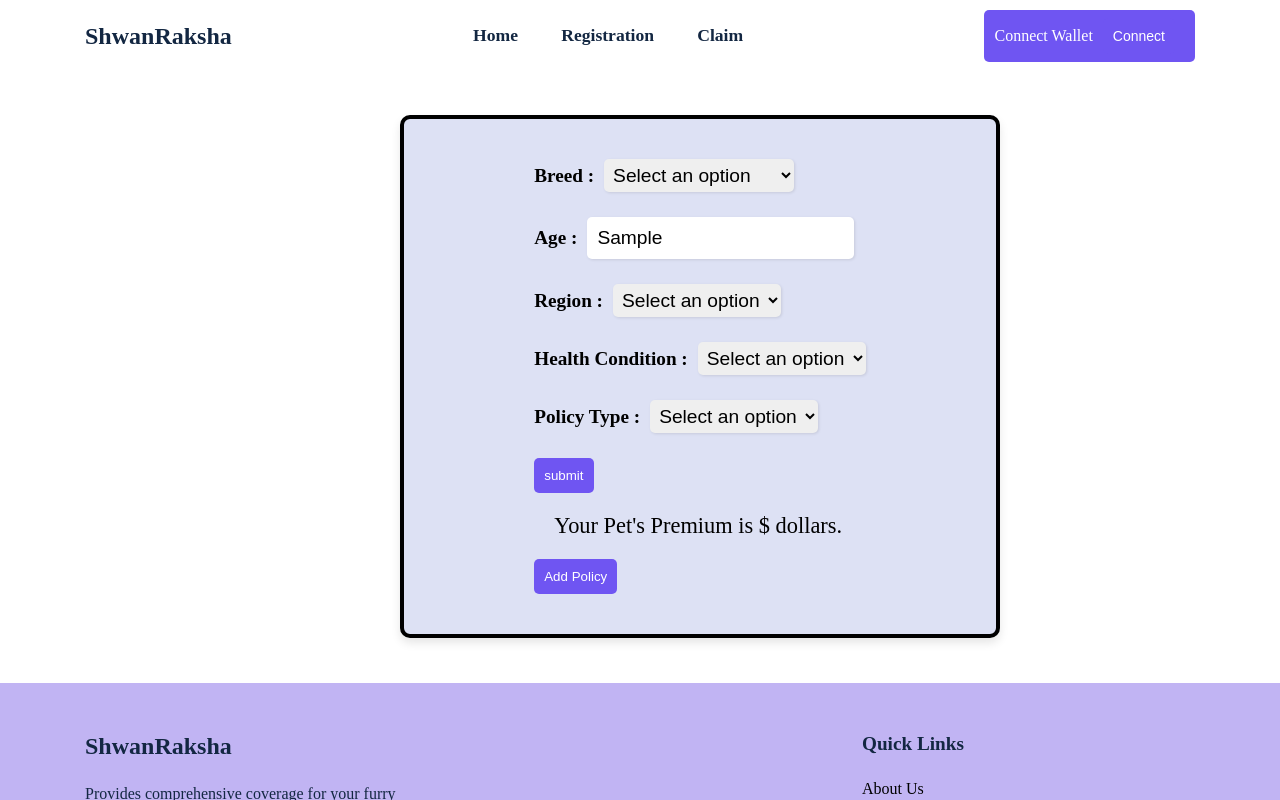
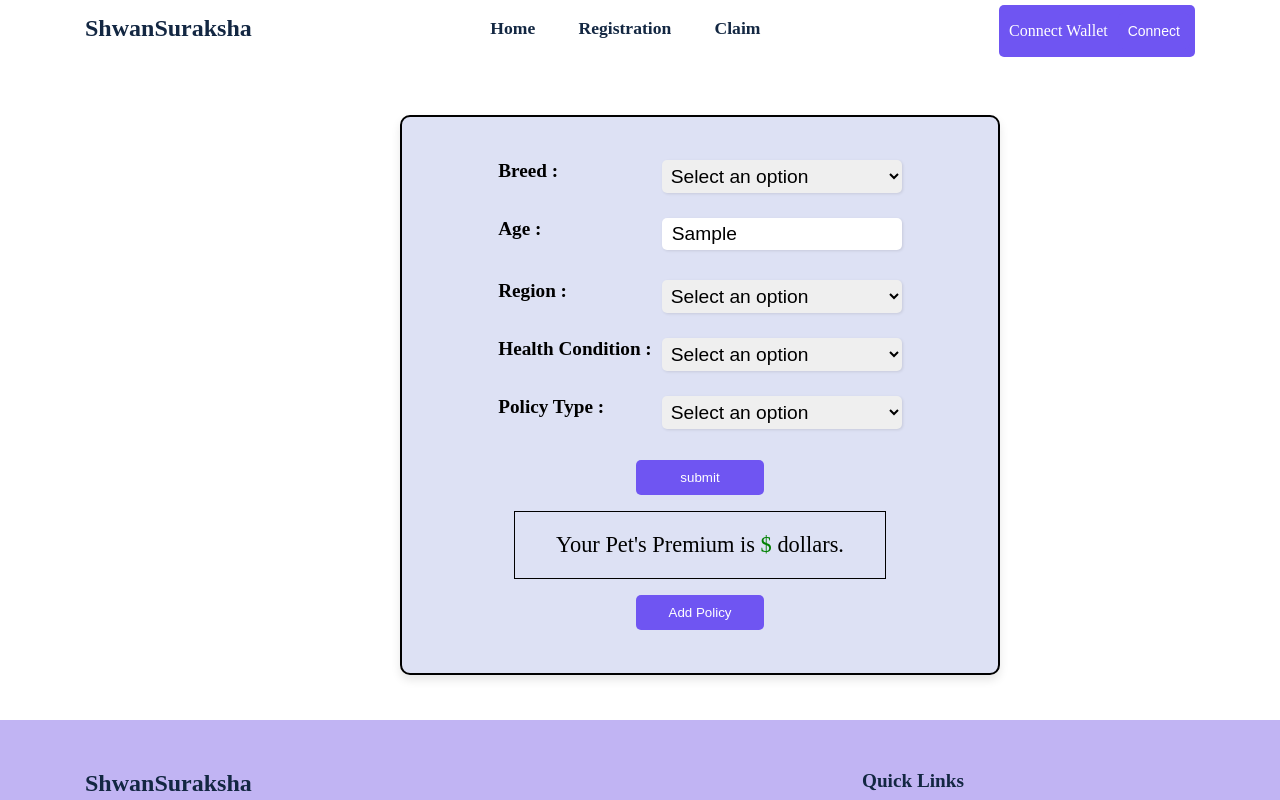
Before and after one commit to vishal5208/ShwanSuraksha, a React (Create React App) app in the folder frontend/: page /Form in a window 1280 px wide. Both pictures are taken after typing "Sample" into the empty fields and a click on the button "submit". Shown: the top 800 px of the page. Built offline with nearby package versions, Linux system fonts and the light colour scheme.

Commit message:
some ui changes

```diff
--- a/frontend/public/index.html
+++ b/frontend/public/index.html
@@ -1,14 +1,12 @@
 <!DOCTYPE html>
 <html lang="en">
+
 <head>
   <meta charset="utf-8" />
   <link rel="icon" href="%PUBLIC_URL%/DOG.ico" />
   <meta name="viewport" content="width=device-width, initial-scale=1" />
   <meta name="theme-color" content="#000000" />
-    <meta
-      name="description"
-      content="Web site created using create-react-app"
-    />
+  <meta name="description" content="Web site created using create-react-app" />
   <link rel="apple-touch-icon" href="%PUBLIC_URL%/logo192.png" />
   <!--
       manifest.json provides metadata used when your web app is installed on a
@@ -24,8 +22,9 @@
       work correctly both with client-side routing and a non-root public URL.
       Learn how to configure a non-root public URL by running `npm run build`.
     -->
-    <title>Shwanraksha</title>
+  <title>ShwanSuraksha</title>
 </head>
+
 <body>
   <noscript>You need to enable JavaScript to run this app.</noscript>
   <div id="root"></div>
@@ -40,4 +39,5 @@
       To create a production bundle, use `npm run build` or `yarn build`.
     -->
 </body>
+
 </html>
--- a/frontend/src/components/UI/Footer.jsx
+++ b/frontend/src/components/UI/Footer.jsx
@@ -1,15 +1,15 @@
-import React from 'react';
+import React from "react";
 import "../../styles/footer.css";
 
 const Footer = () => {
-
-const year = new Date().getFullYear()
-  return <footer className="footer">
+  const year = new Date().getFullYear();
+  return (
+    <footer className="footer">
       <div className="container">
         <div className="footer__wrapper">
           <div className="footer__box">
             <div className="logo">
-                <h2>ShwanRaksha</h2>
+              <h2>ShwanSuraksha</h2>
             </div>
             <p>Provides comprehensive coverage for your furry friend.</p>
           </div>
@@ -18,17 +18,20 @@ const year = new Date().getFullYear()
             <h4 className="footer__title">Quick Links</h4>
 
             <ul className="footer__links">
-                    <li><a href="#"></a>About Us</li>
-                    <li><a href="#"></a>Contact Us</li>
+              <li>
+                <a href="#"></a>About Us
+              </li>
+              <li>
+                <a href="#"></a>Contact Us
+              </li>
             </ul>
           </div>
         </div>
 
-        <p className='copyright'>
-            Copyright - {year}. All rights reserved.
-        </p>
+        <p className="copyright">Copyright - {year}. All rights reserved.</p>
       </div>
     </footer>
-}
+  );
+};
 
-export default Footer
+export default Footer;
--- a/frontend/src/components/UI/Header.jsx
+++ b/frontend/src/components/UI/Header.jsx
@@ -55,15 +55,13 @@ const Header = () => {
       <div className="container">
         <div className="nav__wrapper">
           <div className="logo">
-            <h2>ShwanRaksha</h2>
+            <h2>ShwanSuraksha</h2>
           </div>
           <div className="navigation">
             <ul className="menu">
               {nav__links.map((item) => (
                 <li className="nav__item">
-                  <Link to={item.path}>
-                    {item.display}
-                  </Link>
+                  <Link to={item.path}>{item.display}</Link>
                 </li>
               ))}
             </ul>
--- a/frontend/src/components/UI/Home.jsx
+++ b/frontend/src/components/UI/Home.jsx
@@ -1,28 +1,39 @@
-import React from 'react';
+import React from "react";
 import HomeImg from "../../assets/img/heroImg.png";
 import "../../styles/home.css";
-import { Link } from 'react-router-dom';
+import { Link } from "react-router-dom";
 
 const Home = () => {
-  return <section id='home'>
+  return (
+    <section id="home">
       <div className="container">
         <div className="Home__wrapper">
           <div className="Home__content">
             <h2
-                className='Home__content'
+              className="Home__content"
               data-aos="fade-up"
               data-aos-duration="1500"
             >
-                    <span className="highlights">ShwanRaksha: </span> Pet Dog Insurance!
+              <span className="highlights">ShwanSuraksha: </span> Pet Dog
+              Insurance!
             </h2>
-                <p data-aos="fade-up"
-                data-aos-delay="100"
-                data-aos-duration="1800">Provides comprehensive coverage for your furry friend. As a pet owner, you know that unexpected accidents and illnesses can happen at any time, and the cost of veterinary care can be quite expensive. Shwanraksha offers a variety of insurance plans to help you protect your dog's health and your finances.</p>
+            <p data-aos="fade-up" data-aos-delay="100" data-aos-duration="1800">
+              Provides comprehensive coverage for your furry friend. As a pet
+              owner, you know that unexpected accidents and illnesses can happen
+              at any time, and the cost of veterinary care can be quite
+              expensive. ShwanSuraksha offers a variety of insurance plans to
+              help you protect your dog's health and your finances.
+            </p>
 
-                <div className="Home__btns" data-aos="fade-up"
+            <div
+              className="Home__btns"
+              data-aos="fade-up"
               data-aos-delay="200"
-                data-aos-duration="2000">
-                   <Link to = "/form"><button className='register__btn'>Get started</button></Link>
+              data-aos-duration="2000"
+            >
+              <Link to="/form">
+                <button className="register__btn">Get started</button>
+              </Link>
             </div>
           </div>
 
@@ -42,8 +53,7 @@ const Home = () => {
         </div>
       </div>
     </section>
-
+  );
 };
 
-
-export default Home
+export default Home;
--- a/frontend/src/components/UI/Insurance.jsx
+++ b/frontend/src/components/UI/Insurance.jsx
@@ -1,18 +1,26 @@
-import React from 'react';
+import React from "react";
 import "../../styles/insurance.css";
 import lunges from "../../assets/img/icon.png";
 import extended from "../../assets/img/hospital.png";
 import yoga from "../../assets/img/theft2.png";
 
 const insurance = () => {
-  return <section>
+  return (
+    <section>
       <div className="container insurance__container">
         <div className="insurance__top">
           <h2 className="section__title">
-            Why <span className="hightlights">ShwanRaksha </span>Pet Dog Insurance Policy?
+            Why <span className="hightlights">ShwanSuraksha </span>Pet Dog
+            Insurance Policy?
           </h2>
-        <p>For a lot of us, our pets are like our family. We do everything we can to take care of them. We ensure that our pets are well-fed, trained well, get enough of space to run and be fit and, of course, get showered with love and attention.
-        So why not include them in the circle of protection that insurance offers, ShwanRaksha Insurance Policy.</p>
+          <p>
+            For a lot of us, our pets are like our family. We do everything we
+            can to take care of them. We ensure that our pets are well-fed,
+            trained well, get enough of space to run and be fit and, of course,
+            get showered with love and attention. So why not include them in the
+            circle of protection that insurance offers, ShwanSuraksha Insurance
+            Policy.
+          </p>
         </div>
 
         <div className="insurance__wrapper">
@@ -24,7 +32,8 @@ const insurance = () => {
             <div className="insurance__content">
               <h4>Protection</h4>
               <p>
-                    Provides protection against third party legal liability of pet owner including the legal costs for defending the claim
+                Provides protection against third party legal liability of pet
+                owner including the legal costs for defending the claim
               </p>
             </div>
           </div>
@@ -36,9 +45,7 @@ const insurance = () => {
 
             <div className="insurance__content">
               <h4>Theft Loss</h4>
-                <p>
-                    Covers the theft/loss as well as straying of the pet dog
-                </p>
+              <p>Covers the theft/loss as well as straying of the pet dog</p>
             </div>
           </div>
 
@@ -50,14 +57,15 @@ const insurance = () => {
             <div className="insurance__content">
               <h4>Hospitalization</h4>
               <p>
-                    Covers treatment costs of specified diseases/injuries, hospitalization or death due to illnesses or accidents
+                Covers treatment costs of specified diseases/injuries,
+                hospitalization or death due to illnesses or accidents
               </p>
             </div>
           </div>
-
         </div>
       </div>
     </section>
-}
+  );
+};
 
-export default insurance
+export default insurance;
--- a/frontend/src/components/UI/InsuranceForm.jsx
+++ b/frontend/src/components/UI/InsuranceForm.jsx
@@ -85,13 +85,24 @@ export const InsuranceForm = () => {
   };
 
   return (
-    <form onSubmit={handleSubmit} className="form-box">
+    <form
+      onSubmit={handleSubmit}
+      className="form-box"
+      style={{ border: "2px solid black", height: "35rem" }}
+    >
       <div className="inputs">
-        <div>
+        <div
+          style={{
+            display: "flex",
+            justifyContent: "space-between",
+          }}
+        >
           <label htmlFor="option1" className="input">
             Breed :
           </label>
+
           <select
+            style={{ width: "15rem" }}
             id="option1"
             name="option1"
             value={option1}
@@ -105,11 +116,20 @@ export const InsuranceForm = () => {
           </select>
         </div>
 
-        <div className="inputs" id="inputs__label">
+        <div
+          className="inputs"
+          id="inputs__label"
+          style={{
+            display: "flex",
+            justifyContent: "space-between",
+          }}
+        >
           <label htmlFor="option2" className="input">
             Age :
           </label>
+
           <input
+            style={{ width: "15rem", height: "2rem" }}
             className="age-input-box"
             type="text"
             value={option2}
@@ -118,11 +138,18 @@ export const InsuranceForm = () => {
           />
         </div>
 
-        <div className="inputs">
+        <div
+          className="inputs"
+          style={{
+            display: "flex",
+            justifyContent: "space-between",
+          }}
+        >
           <label htmlFor="option3" className="input">
             Region :
           </label>
           <select
+            style={{ width: "15rem" }}
             id="option3"
             name="option3"
             value={option3}
@@ -137,11 +164,18 @@ export const InsuranceForm = () => {
           </select>
         </div>
 
-        <div className="inputs">
+        <div
+          className="inputs"
+          style={{
+            display: "flex",
+            justifyContent: "space-between",
+          }}
+        >
           <label htmlFor="option4" className="input">
             Health Condition :
           </label>
           <select
+            style={{ width: "15rem" }}
             id="option4"
             name="option4"
             value={option4}
@@ -155,11 +189,18 @@ export const InsuranceForm = () => {
           </select>
         </div>
 
-        <div className="inputs">
+        <div
+          className="inputs"
+          style={{
+            display: "flex",
+            justifyContent: "space-between",
+          }}
+        >
           <label htmlFor="option5" className="input">
             Policy Type :
           </label>
           <select
+            style={{ width: "15rem" }}
             id="option5"
             name="option5"
             value={option5}
@@ -172,18 +213,52 @@ export const InsuranceForm = () => {
           </select>
         </div>
 
-        <button type="submit">submit</button>
+        <div
+          style={{
+            display: "flex",
+            flexDirection: "column",
+            justifyContent: "center",
+            alignItems: "center",
+            marginTop: "1rem",
+          }}
+        >
+          <button type="submit" style={{ width: "8rem" }}>
+            submit
+          </button>
+        </div>
 
         {submitButton === "Submitted" && (
-          <div className="premium">
-            Your Pet's Premium is ${premium.data} dollars.
+          <div
+            className="premium"
+            style={{
+              border: "1px solid black",
+              textAlign: "center",
+              margin: "1rem",
+              padding: "-1rem",
+            }}
+          >
+            Your Pet's Premium is{" "}
+            <span style={{ color: "green" }}>${premium.data}</span> dollars.
           </div>
         )}
 
         {submitButton === "Submitted" && (
-          <button onClick={() => handleAddPolicy(formobject)}>
-            Add Policy
-          </button>
+          <div
+            style={{
+              display: "flex",
+              flexDirection: "column",
+              justifyContent: "center",
+              alignItems: "center",
+              marginTop: "1rem",
+            }}
+          >
+            <button
+              onClick={() => handleAddPolicy(formobject)}
+              style={{ width: "8rem" }}
+            >
+              Add Policy
+            </button>
+          </div>
         )}
       </div>
     </form>
--- a/frontend/src/components/UI/UserData.jsx
+++ b/frontend/src/components/UI/UserData.jsx
@@ -63,7 +63,7 @@ export function PolicyButton() {
   }
 
   return (
-    <div className="userdata-container">
+    <div className="userdata-container" style={{ height: "35rem" }}>
       <input
         type="text"
         value={policyId}
@@ -73,7 +73,7 @@ export function PolicyButton() {
       <button onClick={handleClick}>Get Policy</button>
       {error && <p>Error: {error}</p>}
       {policyData && (
-        <div>
+        <div style={{ border: "2px solid black", padding: "1rem" }}>
           <p>Owner: {policyData.owner.toString()}</p>
           <p>Premium: ${ethers.utils.formatUnits(policyData.premium, 6)}</p>
           <p>Payout: ${ethers.utils.formatUnits(policyData.payout, 6)}</p>
--- a/frontend/src/components/UI/walletComponent.js
+++ b/frontend/src/components/UI/walletComponent.js
@@ -85,7 +85,6 @@
 //   );
 // }
 
-
 import { useState } from "react";
 import { useConnectWallet } from "../Hooks/useConnectWallet";
 import "../../styles/walletcomponent.css";
@@ -113,7 +112,7 @@ export function WalletComponent() {
     <div className="wallet-component-wrapper">
       {connectStatus === "disconnected" && (
         <div className="connect-wallet-wrapper">
-          <span>Connect Wallet</span>
+          <span>Connect&nbsp;Wallet</span>
           {isLoading && <span>Loading...</span>}
           {errorMsg && <span>Error: {errorMsg}</span>}
           {!isLoading && !errorMsg && (
--- a/frontend/src/styles/header.css
+++ b/frontend/src/styles/header.css
@@ -1,16 +1,16 @@
-.header{
+.header {
     width: 100%;
     height: 70px;
-    line-height: 70px;
+    line-height: 2rem;
 }
 
-.nav__wrapper{
+.nav__wrapper {
     display: flex;
     align-items: center;
     justify-content: space-between;
 }
 
-.logo{
+.logo {
     display: flex;
     align-items: center;
     column-gap: 0.5rem;
@@ -24,19 +24,19 @@
     border-radius: 5px;
 } */
 
-.logo h2{
+.logo h2 {
     color: var(--heading-color);
     font-weight: 700 !important;
     font-style: 1.8rem;
 }
 
-.menu{
+.menu {
     display: flex;
     align-items: center;
     column-gap: 2.7rem;
 }
 
-.nav__item a{
+.nav__item a {
     color: var(--heading-color);
     font-weight: 600 !important;
     cursor: pointer;
@@ -44,17 +44,17 @@
     font-size: 1.1rem;
 }
 
-.nav__item a:hover{
+.nav__item a:hover {
     color: var(--primary-color);
 }
 
-.nav__right{
+.nav__right {
     display: flex;
     align-items: center;
     column-gap: 1.5rem;
 }
 
-.register__btn{
+.register__btn {
     border: none;
     outline: none;
     padding: 10px 20px;
@@ -67,14 +67,14 @@
     cursor: pointer;
 }
 
-.mobile__menu{
+.mobile__menu {
     color: var(--heading-color);
     font-size: 1.3rem;
     cursor: pointer;
     display: none;
 }
 
-.sticky__header{
+.sticky__header {
     width: 100%;
     position: sticky;
     top: 0;
--- a/frontend/src/styles/walletcomponent.css
+++ b/frontend/src/styles/walletcomponent.css
@@ -7,6 +7,7 @@
   border: none;
   border-radius: 5px;
   cursor: pointer;
+  margin-top: 0.3rem;
 }
 
 .connect-wallet-wrapper {
@@ -15,6 +16,7 @@
   display: flex;
   align-items: center;
   height: 2rem;
+  width: 11rem;
 }
 
 .connect-wallet-wrapper button {
@@ -38,6 +40,8 @@
   color: white;
   display: flex;
   align-items: center;
+  gap: 1rem;
+  width: 11rem;
   /* flex-direction: column; */
 }
 
```
Also changed, not shown: frontend/src/components/UI/PolygonID.jsx (+9 -1 lines), 1 other file (tests, documents, lock files or other folders). Lines whose indentation alone changed are shown as unchanged.
